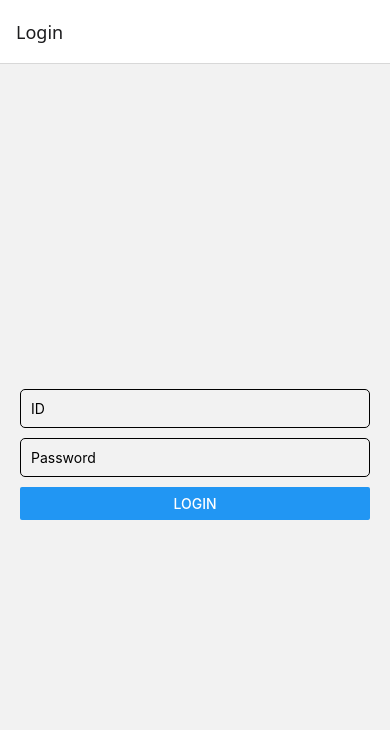
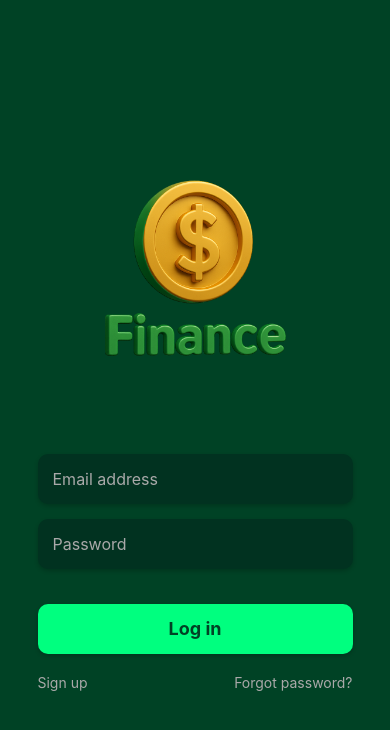
Before and after one commit to wongbingg/react_demo, a React Native app: screen /Login in a window 390 px wide. Shown: the top 730 px of the page. Built offline with nearby package versions, Linux system fonts and the light colour scheme.

Commit message:
add : copilot 활용 UI 생성

```diff
--- a/App.tsx
+++ b/App.tsx
@@ -25,11 +25,16 @@ export default function App() {
     <NavigationContainer>
       <Stack.Navigator
         initialRouteName="Login"
-        screenOptions={{ headerShown: true }}
+        screenOptions={{
+          headerShown: true,
+        }}
       >
         <Stack.Screen
           name="Login"
           component={LoginScreen}
+          options={{
+            headerShown: false,
+          }}
         />
         <Stack.Screen
           name="Home"
@@ -46,5 +51,5 @@ export default function App() {
         />
       </Stack.Navigator>
     </NavigationContainer>
-  )
+  );
 }
--- a/screens/HomeScreen.tsx
+++ b/screens/HomeScreen.tsx
@@ -1,14 +1,11 @@
-import React, { useCallback } from 'react'
+import React, { useState } from 'react';
 import {
-  View, Button, Text, StyleSheet, BackHandler, Alert,
-  ScrollView, ImageBackground, Animated, useWindowDimensions, useAnimatedValue,
-  Platform,
-} from 'react-native'
+  View, Button, Text, StyleSheet, BackHandler, ScrollView, ImageBackground, Animated, useWindowDimensions, useAnimatedValue, Platform, Modal, TouchableOpacity,
+} from 'react-native';
 import { SafeAreaView, SafeAreaProvider } from 'react-native-safe-area-context';
-import { useFocusEffect } from '@react-navigation/native'
-import { NativeStackScreenProps } from '@react-navigation/native-stack'
-import { RootStackParamList } from '../App'
-import { Image } from 'react-native-reanimated/lib/typescript/Animated';
+import { useFocusEffect } from '@react-navigation/native';
+import { NativeStackScreenProps } from '@react-navigation/native-stack';
+import { RootStackParamList } from '../App';
 
 const images = new Array(6).fill(
   // 'https://images.unsplash.com/photo-1673678886475-3a2f8c5d0b1e?ixlib=rb-4.0.3&auto=format&fit=crop&w=500&q=60'
@@ -16,38 +13,50 @@ const images = new Array(6).fill(
 );
 type HomeScreenProps = NativeStackScreenProps<RootStackParamList, 'Home'>;
 
+const CustomAlert = ({ visible, onClose, onConfirm }: { visible: boolean, onClose: () => void, onConfirm: () => void }) => {
+  return (
+    <Modal
+      transparent
+      visible={visible}
+      animationType="fade"
+      onRequestClose={onClose}
+    >
+      <View style={styles.modalOverlay}>
+        <View style={styles.alertContainer}>
+          <Text style={styles.alertTitle}>로그아웃</Text>
+          <Text style={styles.alertMessage}>정말 로그아웃 하시겠습니까?</Text>
+          <View style={styles.alertButtons}>
+            <TouchableOpacity style={styles.alertButton} onPress={onClose}>
+              <Text style={styles.alertButtonText}>취소</Text>
+            </TouchableOpacity>
+            <TouchableOpacity style={[styles.alertButton, styles.confirmButton]} onPress={onConfirm}>
+              <Text style={[styles.alertButtonText, styles.confirmButtonText]}>확인</Text>
+            </TouchableOpacity>
+          </View>
+        </View>
+      </View>
+    </Modal>
+  );
+};
+
 export default function HomeScreen({ navigation, route }: HomeScreenProps) {
+  const [isAlertVisible, setAlertVisible] = useState(false);
   const scrollX = useAnimatedValue(0);
-
   const { width: windowWidth } = useWindowDimensions();
 
   useFocusEffect(
-    useCallback(() => {
+    React.useCallback(() => {
       const backHandler = BackHandler.addEventListener('hardwareBackPress', () => { return true; }) // 뒤로가기 무시
       return () => backHandler.remove();
     }, [])
   );
 
   const handleLogout = () => {
-    Alert.alert(
-      '로그아웃',
-      '정말 로그아웃 하시겠습니까?',
-      [
-        {
-          text: '취소',
-          onPress: () => { },
-          style: 'cancel'
-        },
-        {
-          text: '확인',
-          onPress: () => handleLogoutConfirm()
-        }
-      ]
-    )
+    setAlertVisible(true);
   }
 
   const handleLogoutConfirm = () => {
-    Alert.alert('로그아웃 되었습니다.')
+    setAlertVisible(false);
     navigation.goBack()
   }
 
@@ -133,22 +142,73 @@ export default function HomeScreen({ navigation, route }: HomeScreenProps) {
             title="Go to Profile"
             onPress={handleProfile} />
         </View>
+        <CustomAlert
+          visible={isAlertVisible}
+          onClose={() => setAlertVisible(false)}
+          onConfirm={handleLogoutConfirm}
+        />
       </Container>
     </SafeAreaProvider>
   )
 }
 
 const styles = StyleSheet.create({
+  modalOverlay: {
+    flex: 1,
+    backgroundColor: 'rgba(0, 0, 0, 0.5)',
+    justifyContent: 'center',
+    alignItems: 'center',
+  },
+  alertContainer: {
+    width: '80%',
+    backgroundColor: 'white',
+    borderRadius: 10,
+    padding: 20,
+    alignItems: 'center',
+  },
+  alertTitle: {
+    fontSize: 18,
+    fontWeight: 'bold',
+    marginBottom: 10,
+  },
+  alertMessage: {
+    fontSize: 16,
+    marginBottom: 20,
+    textAlign: 'center',
+  },
+  alertButtons: {
+    flexDirection: 'row',
+    justifyContent: 'space-between',
+    width: '100%',
+  },
+  alertButton: {
+    flex: 1,
+    padding: 10,
+    alignItems: 'center',
+    borderRadius: 5,
+    marginHorizontal: 5,
+    backgroundColor: '#ddd',
+  },
+  confirmButton: {
+    backgroundColor: '#007BFF',
+  },
+  alertButtonText: {
+    fontSize: 16,
+    color: 'black',
+  },
+  confirmButtonText: {
+    color: 'white',
+  },
   textContainer: {
-    backgroundColor: 'rgba(0,0,0, 0.7',
+    backgroundColor: 'rgba(0,0,0, 0.7)',
     paddingHorizontal: 24,
     paddingVertical: 8,
-    borderRadius: 8
+    borderRadius: 8,
   },
   scrollContainer: {
     height: 300,
     alignItems: 'center',
-    justifyContent: 'center'
+    justifyContent: 'center',
   },
   card: {
     flex: 1,
@@ -157,7 +217,7 @@ const styles = StyleSheet.create({
     borderRadius: 5,
     overflow: 'hidden',
     alignItems: 'center',
-    justifyContent: 'center'
+    justifyContent: 'center',
   },
   container: {
     flex: 1,
@@ -168,7 +228,7 @@ const styles = StyleSheet.create({
   infoText: {
     color: 'white',
     fontSize: 16,
-    fontWeight: 'bold'
+    fontWeight: 'bold',
   },
   normalDot: {
     height: 8,
@@ -181,5 +241,5 @@ const styles = StyleSheet.create({
     flexDirection: 'row',
     alignItems: 'center',
     justifyContent: 'center',
-  }
-})
+  },
+});
--- a/screens/LoginScreen.tsx
+++ b/screens/LoginScreen.tsx
@@ -1,42 +1,120 @@
-import React, { useState } from 'react'
-import { View, TextInput, Button, StyleSheet } from 'react-native'
-import { NativeStackScreenProps } from '@react-navigation/native-stack'
-import { RootStackParamList } from '../App'
+import React, { useState } from 'react';
+import { View, TextInput, Button, Text, Image, StyleSheet, TouchableOpacity } from 'react-native';
+import { NativeStackScreenProps } from '@react-navigation/native-stack';
+import { RootStackParamList } from '../App';
 
-type LoginScreenProp = NativeStackScreenProps<RootStackParamList, 'Login'>
+type LoginScreenProp = NativeStackScreenProps<RootStackParamList, 'Login'>;
 
 export default function LoginScreen({ navigation }: LoginScreenProp) {
-    // const navigation = useNavigation<LoginScreenNavigationProp>()
-    const [id, setId] = useState('')
-    const [pw, setPw] = useState('')
+  const [id, setId] = useState('');
+  const [pw, setPw] = useState('');
 
   const handleLogin = () => {
     if (id && pw) {
-            navigation.navigate('Home', { id: id })
+      navigation.navigate('Home', { id: id });
     }
-    }
+  };
 
   return (
     <View style={styles.container}>
+      {/* 로고 */}
+      <Image
+        source={require('../assets/logo2.png')} // 로고 이미지 경로
+        style={styles.logo}
+      />
+      {/* 입력 필드 */}
       <TextInput
-                placeholder='ID'
+        placeholder="Email address"
+        placeholderTextColor="#A9A9A9"
         value={id}
         onChangeText={setId}
         style={styles.input}
       />
       <TextInput
-                placeholder='Password'
+        placeholder="Password"
+        placeholderTextColor="#A9A9A9"
         value={pw}
         onChangeText={setPw}
         secureTextEntry
         style={styles.input}
       />
-            <Button title="Login" onPress={handleLogin} />
+      {/* 로그인 버튼 */}
+      <TouchableOpacity style={styles.loginButton} onPress={handleLogin}>
+        <Text style={styles.loginButtonText}>Log in</Text>
+      </TouchableOpacity>
+      {/* 하단 링크 */}
+      <View style={styles.footer}>
+        <TouchableOpacity>
+          <Text style={styles.footerText}>Sign up</Text>
+        </TouchableOpacity>
+        <TouchableOpacity>
+          <Text style={styles.footerText}>Forgot password?</Text>
+        </TouchableOpacity>
       </View>
-    )
+    </View>
+  );
 }
 
 const styles = StyleSheet.create({
-    container: { flex: 1, justifyContent: 'center', padding: 20 },
-    input: {borderWidth: 1, padding: 10, marginBottom: 10, borderRadius: 5},
-})
+    container: {
+      flex: 1,
+      backgroundColor: '#004225', // 배경색 (녹색 계열)
+      justifyContent: 'center',
+      alignItems: 'center',
+      padding: 20,
+    },
+    logo: {
+      width: 300,
+      height: 300,
+    },
+    appName: {
+      fontSize: 32,
+      fontWeight: 'bold',
+      color: '#00FF7F', // 밝은 녹색
+      marginBottom: 40,
+    },
+    input: {
+      width: '90%',
+      height: 50,
+      backgroundColor: '#013220', // 어두운 녹색
+      borderRadius: 10,
+      paddingHorizontal: 15,
+      marginBottom: 15,
+      color: '#FFFFFF', // 텍스트 색상
+      fontSize: 16,
+      elevation: 5, // 입체감 추가
+      shadowColor: '#000', // 그림자 색상
+      shadowOffset: { width: 0, height: 2 }, // 그림자 위치
+      shadowOpacity: 0.2, // 그림자 투명도
+      shadowRadius: 4, // 그림자 반경
+    },
+    loginButton: {
+      width: '90%',
+      height: 50,
+      backgroundColor: '#00FF7F', // 밝은 녹색
+      borderRadius: 10,
+      justifyContent: 'center',
+      alignItems: 'center',
+      marginTop: 20,
+      elevation: 5, // 입체감 추가
+      shadowColor: '#000', // 그림자 색상
+      shadowOffset: { width: 0, height: 2 }, // 그림자 위치
+      shadowOpacity: 0.2, // 그림자 투명도
+      shadowRadius: 4, // 그림자 반경
+    },
+    loginButtonText: {
+      color: '#004225', // 어두운 녹색
+      fontSize: 18,
+      fontWeight: 'bold',
+    },
+    footer: {
+      flexDirection: 'row',
+      justifyContent: 'space-between',
+      width: '90%',
+      marginTop: 20,
+    },
+    footerText: {
+      color: '#A9A9A9', // 회색
+      fontSize: 14,
+    },
+  });
```
Also changed, not shown: assets/logo.png (added), assets/logo2.png (added), 3 other files (tests, documents, lock files or other folders). Lines whose indentation alone changed are shown as unchanged.
